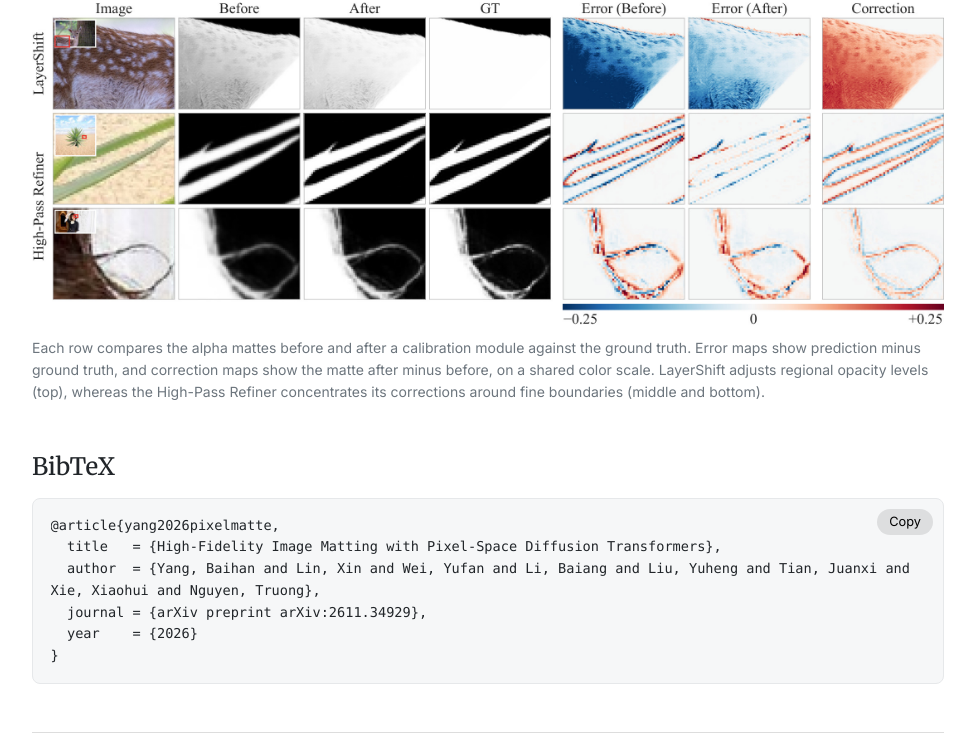
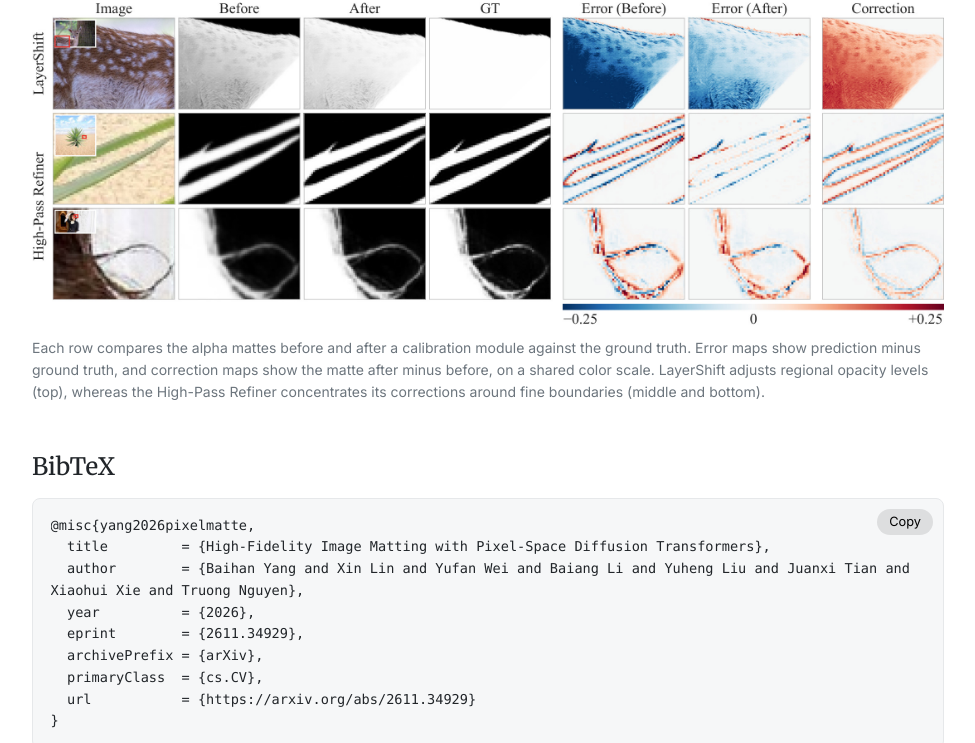
Before and after one commit to White-YC/pixelmatte, a plain HTML site: page index.html in a window 1280 px wide. Shown: the part 3963-4706 px from the top of the page, without its empty margins (152-1127 px from the left). Drawn offline with nearby package versions, Linux system fonts and the light colour scheme.

Commit message:
Use arXiv's BibTeX entry for the paper
Same fields as https://arxiv.org/bibtex/2611.34929 (@misc with eprint,
archivePrefix, primaryClass and url), keeping the short key.

Co-Authored-By: Claude Opus 5.5 <noreply@anthropic.com>

```diff
--- a/index.html
+++ b/index.html
@@ -127,11 +127,14 @@
       <h2>BibTeX</h2>
       <div class="bibtex">
         <button type="button" id="copy-bib">Copy</button>
-<pre id="bib">@article{yang2026pixelmatte,
-  title   = {High-Fidelity Image Matting with Pixel-Space Diffusion Transformers},
-  author  = {Yang, Baihan and Lin, Xin and Wei, Yufan and Li, Baiang and Liu, Yuheng and Tian, Juanxi and Xie, Xiaohui and Nguyen, Truong},
-  journal = {arXiv preprint arXiv:2611.34929},
-  year    = {2026}
+<pre id="bib">@misc{yang2026pixelmatte,
+  title         = {High-Fidelity Image Matting with Pixel-Space Diffusion Transformers},
+  author        = {Baihan Yang and Xin Lin and Yufan Wei and Baiang Li and Yuheng Liu and Juanxi Tian and Xiaohui Xie and Truong Nguyen},
+  year          = {2026},
+  eprint        = {2611.34929},
+  archivePrefix = {arXiv},
+  primaryClass  = {cs.CV},
+  url           = {https://arxiv.org/abs/2611.34929}
 }</pre>
       </div>
     </section>
```
